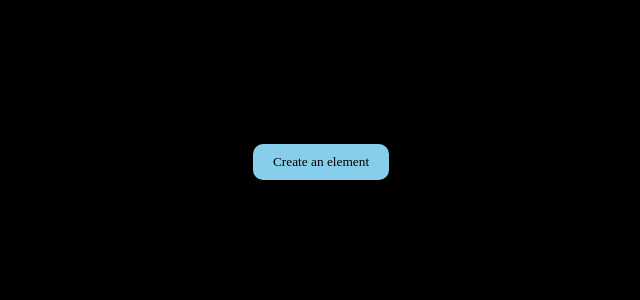
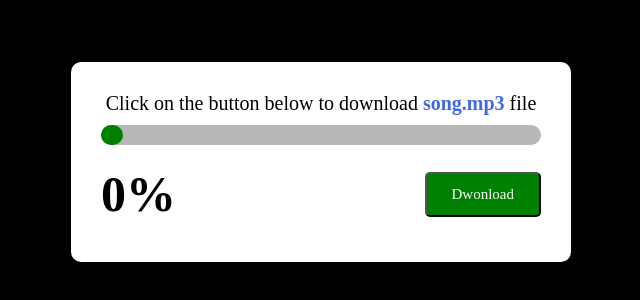
Before and after one commit to beingveda/cohort-2, a plain HTML site: page index.html in a window 1280 px wide. Shown: the part 238-538 px from the top of the page, without its empty margins (319-959 px from the left). Drawn offline with Linux system fonts and the light colour scheme.

Commit message:
Practiced Async DOM

```diff
--- a/index.html
+++ b/index.html
@@ -10,7 +10,20 @@
 
 <body>
   <main>
-    <button>Create an element</button>
+
+         <div class="card">
+          <p>Click on the button below to download <span>song.mp3</span> file</p>
+          <div class="outer">
+            <div class="inner">
+            </div>
+
+
+            <div class="bottom">
+              <h2>0%</h2>
+              <button>Dwonload</button>
+            </div>
+          </div>
+         </div>
   </main>
 <script src="script.js"></script>
 </body>
--- a/script.js
+++ b/script.js
@@ -1,21 +1,28 @@
+var grow = 0
+
 var btn = document.querySelector('button');
-
-var main = document.querySelector('main')
-
-var arr = ['Hey ! I am Vedant', 'Sheryians is best', 'Sarthak Bhaiya is Best', 'Harsh Bhaiya is best','JS is Love','I have got 30 LPA package', 'loda lassan'];
+var h2 = document.querySelector('h2');
+var inner = document.querySelector('.inner');
 
 btn.addEventListener('click',function(){
-    var h1 = document.createElement('h1')
-    var a = Math.floor(Math.random()*arr.length)
-    var x = Math.floor(Math.random()*100)
-    var y = Math.floor(Math.random()*100)
-    var r = Math.floor(Math.random()*361)
-    var scl = Math.floor(Math.random()*4)
-    h1.innerHTML = arr[a]
-    h1.style.position = 'absolute'
-    h1.style.left = x+'%'
-    h1.style.top = y+'%'
-    h1.style.rotate = r+'deg'
-    h1.style.scale = scl
-    main.appendChild(h1);
+    btn.style.pointerEvents = 'none'
+
+    var num = 30+Math.floor(Math.random()*50);
+
+
+    var int = setInterval(function(){
+    grow++
+    h2.innerHTML = grow+'%';
+    inner.style.width = grow+'%';
+   },num);
+
+   setTimeout(function(){
+    clearInterval(int)
+    btn.innerHTML = 'Downloaded'
+    btn.style.opacity = 0.5;
+
+   },num*100);
+
+   console.log(`Your file is downloaded in ${num/10} seconds` )
+
 })
--- a/style.css
+++ b/style.css
@@ -15,27 +15,66 @@
     min-height: 100%;
     width: 100%;
     background-color: black;
-    display: flex;
+    display : flex;
     align-items: center;
     justify-content: center;
 }
 
-button{
-    padding: 10px 20px;
-    background-color: skyblue;
-    color: black;
-    border: none;
+.card{
+    height : 200px;
+    width : 500px;
+    background-color:white;
     border-radius: 10px;
-    cursor: pointer;
-    position : relative;
-    z-index: 10;
+    padding: 30px;
 }
 
-button:active{
-    scale : 0.95;
+.card p{
+    text-align: center;
+    margin-bottom: 10px;
+    font-size: 20px;
+    font-weight: 500;
 }
 
-h1{
-    color: aliceblue;
-    font-size: medium;
+.card span{
+    font-weight: 600;
+    color: royalblue;
 }
+
+.outer{
+    height: 20px;
+    width: 100%;
+    border-radius: 50px;
+    background-color: rgb(185, 184, 184);
+}
+
+.inner{
+    height:100%;
+    width: 5%;
+    border-radius: 50px;
+    background-color: green;
+}
+
+.bottom{
+    display:flex;
+    align-items:center;
+    justify-content: space-between;
+    margin-top:20px;
+}
+
+.bottom h2{
+    font-size: 50px;
+}
+
+.bottom button{
+    padding: 12px 25px;
+    background-color: green;
+    color: white;
+    border-radius: 5px;
+    font-size: 15px;
+    font-weight: 300;
+    cursor:pointer;
+}
+
+.bottom button:active{
+    scale: 0.95;
+}
```
